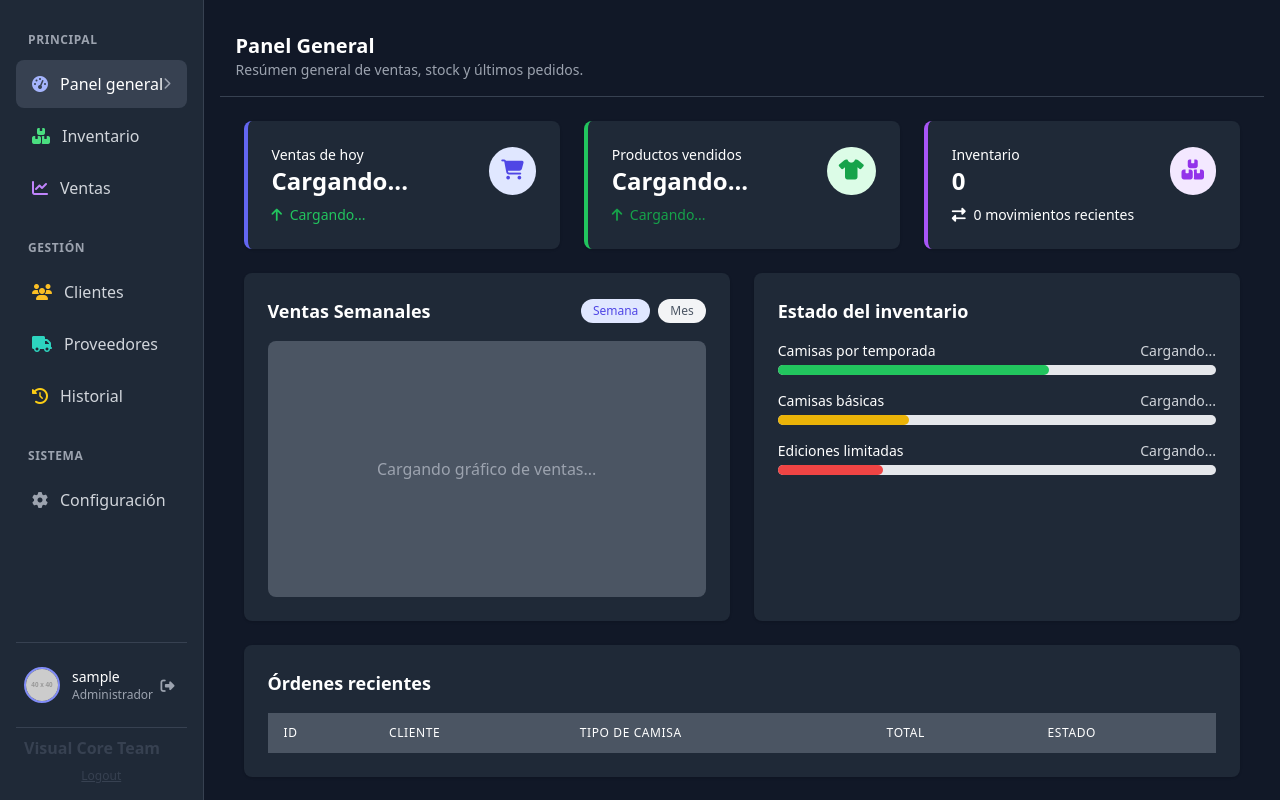
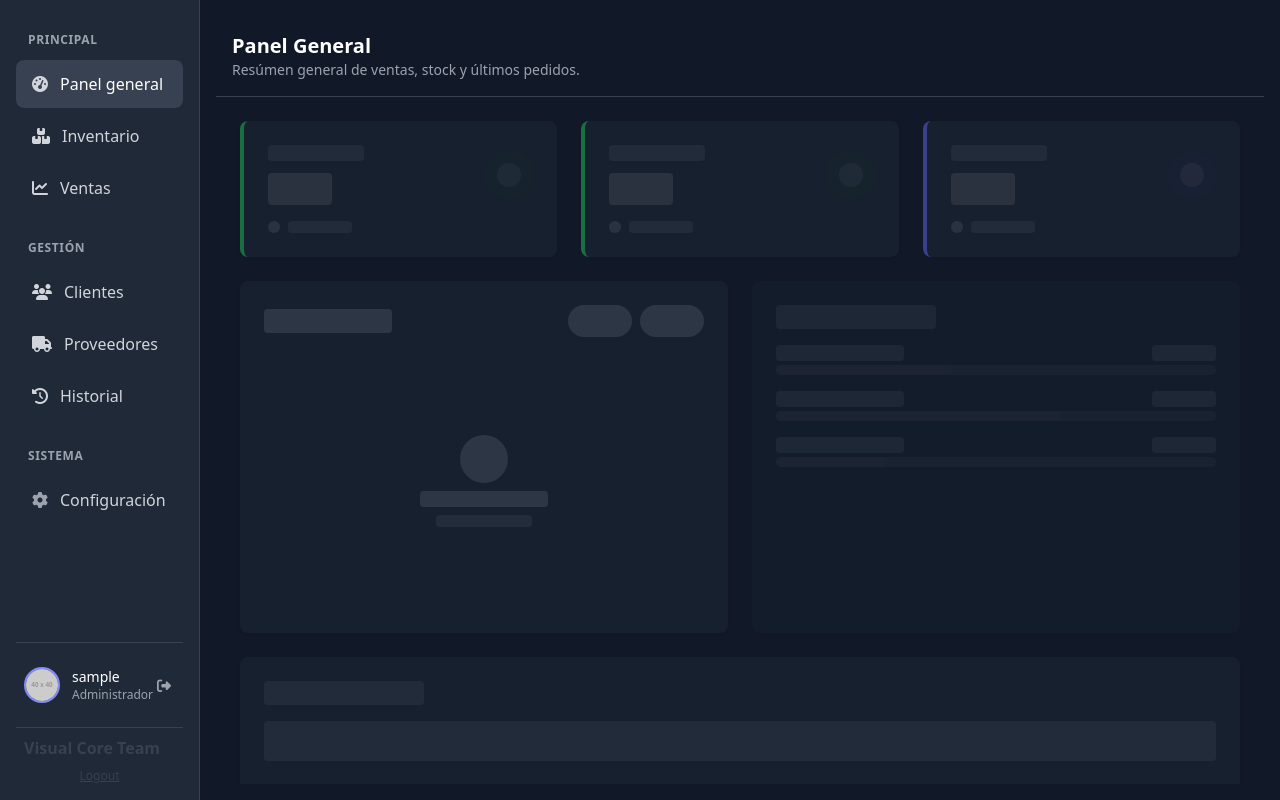
Before and after one commit to subl-1me/visual-core-gpanel-frontend, an Angular app: page / in a window 1280 px wide. Built offline with nearby package versions, Linux system fonts and the light colour scheme; sample sign-in values are in the browser's storage.

Commit message:
Dashboard - Placeholders

```diff
--- a/src/app/components/dashboard/dashboard.component.html
+++ b/src/app/components/dashboard/dashboard.component.html
@@ -1,26 +1,6 @@
 <div class="flex h-full bg-[#1F2937]">
   <!-- Main Content -->
   <div class="flex flex-col flex-1 overflow-hidden">
-    <!-- Top Bar -->
-    <!-- <header class="bg-[#111827] border-b border-gray-700">
-      <div class="flex items-center justify-between px-6 py-3">
-        <div class="flex items-center">
-          <button class="text-gray-400 hover:text-white md:hidden">
-            <i class="fas fa-bars text-xl"></i>
-          </button>
-          <h1 class="ml-4 text-xl font-semibold text-white">Panel General</h1>
-        </div>
-        <div class="flex items-center space-x-4">
-          <button class="text-gray-400 hover:text-white">
-            <i class="fas fa-bell text-xl"></i>
-          </button>
-          <button class="text-gray-400 hover:text-white">
-            <i class="fas fa-envelope text-xl"></i>
-          </button>
-        </div>
-      </div>
-    </header> -->
-
     <!-- Header -->
     <header class="bg-[#111827] border-b border-gray-700 p-4">
       <div class="flex items-center justify-between">
@@ -35,66 +15,142 @@
     <!-- Dashboard Content -->
     <main class="flex-1 overflow-y-auto p-6 bg-[#111827]">
       <!-- Metrics Grid -->
-      <div class="grid grid-cols-1 md:grid-cols-2 lg:grid-cols-3 gap-6 mb-6">
+      <div
+        class="grid grid-cols-1 md:grid-cols-2 lg:grid-cols-3 gap-6 mb-6 animate-pulse"
+      >
         <!-- Metric Card 1 -->
-        <div
-          class="bg-[#1F2937] rounded-lg shadow p-6 border-l-4 border-indigo-500"
+        <!-- <div
+          class="bg-[#1F2937] rounded-lg shadow p-6 border-l-4 border-green-500"
         >
           <div class="flex items-center justify-between">
             <div>
-              <p class="text-sm font-medium text-white">Ventas de hoy</p>
-              <p class="text-2xl font-semibold text-white">Cargando...</p>
+              <p class="text-sm font-medium text-gray-400">Ventas de hoy</p>
+              <p class="text-2xl font-semibold text-white">$0</p>
             </div>
-            <div class="p-3 rounded-full bg-indigo-100 text-indigo-600">
+            <div class="p-3 rounded-full bg-green-900/30 text-green-400">
               <i class="fas fa-shopping-cart text-xl"></i>
             </div>
           </div>
           <p class="mt-2 text-sm text-green-500">
-            <i class="fas fa-arrow-up mr-1"></i> Cargando...
+            <i class="fas fa-arrow-up mr-1"></i> 0% vs ayer
           </p>
-        </div>
+        </div> -->
 
-        <!-- Metric Card 2 -->
         <div
           class="bg-[#1F2937] rounded-lg shadow p-6 border-l-4 border-green-500"
         >
           <div class="flex items-center justify-between text-white">
             <div>
-              <p class="text-sm font-medium">Productos vendidos</p>
-              <p class="text-2xl font-semibold">Cargando...</p>
+              <div
+                class="h-4 w-24 bg-gray-600 rounded mb-3 animate-pulse"
+              ></div>
+              <div class="h-8 w-16 bg-gray-500 rounded animate-pulse"></div>
             </div>
-            <div class="p-3 rounded-full bg-green-100 text-green-600">
-              <i class="fas fa-tshirt text-xl"></i>
+            <div
+              class="p-3 rounded-full bg-green-900/30 text-green-400 opacity-50"
+            >
+              <div class="w-6 h-6 bg-gray-500 rounded-full animate-pulse"></div>
             </div>
           </div>
-          <p class="mt-2 text-sm text-green-600">
-            <i class="fas fa-arrow-up mr-1"></i> Cargando...
-          </p>
+          <div class="mt-4 flex items-center">
+            <div
+              class="h-3 w-3 bg-gray-500 rounded-full mr-2 animate-pulse"
+            ></div>
+            <div class="h-3 w-16 bg-gray-600 rounded animate-pulse"></div>
+          </div>
+        </div>
+
+        <!-- Metric Card 2 -->
+        <!-- <div
+            class="bg-[#1F2937] rounded-lg shadow p-6 border-l-4 border-green-500"
+          >
+            <div class="flex items-center justify-between text-white">
+              <div>
+                <p class="text-sm font-medium text-gray-400">
+                  Productos vendidos
+                </p>
+                <p class="text-2xl font-semibold">$0</p>
+              </div>
+              <div class="p-3 rounded-full bg-green-900/30 text-green-400">
+                <i class="fas fa-tshirt text-xl"></i>
+              </div>
+            </div>
+            <p class="mt-2 text-sm text-green-600">
+              <i class="fas fa-arrow-up mr-1"></i> 0% vs ayer
+            </p>
+          </div> -->
+
+        <div
+          class="bg-[#1F2937] rounded-lg shadow p-6 border-l-4 border-green-500"
+        >
+          <div class="flex items-center justify-between text-white">
+            <div>
+              <div
+                class="h-4 w-24 bg-gray-600 rounded mb-3 animate-pulse"
+              ></div>
+              <div class="h-8 w-16 bg-gray-500 rounded animate-pulse"></div>
+            </div>
+            <div
+              class="p-3 rounded-full bg-green-900/30 text-green-400 opacity-50"
+            >
+              <div class="w-6 h-6 bg-gray-500 rounded-full animate-pulse"></div>
+            </div>
+          </div>
+          <div class="mt-4 flex items-center">
+            <div
+              class="h-3 w-3 bg-gray-500 rounded-full mr-2 animate-pulse"
+            ></div>
+            <div class="h-3 w-16 bg-gray-600 rounded animate-pulse"></div>
+          </div>
         </div>
 
         <!-- Metric Card 3 -->
-        <div
-          class="bg-[#1F2937] rounded-lg shadow p-6 border-l-4 border-purple-500 text-white"
+        <!-- <div
+          class="bg-[#1F2937] rounded-lg shadow p-6 border-l-4 border-indigo-500"
         >
-          <div class="flex items-center justify-between">
+          <div class="flex items-center justify-between text-white">
             <div>
-              <p class="text-sm font-medium">Inventario</p>
+              <p class="text-sm font-medium text-gray-400">Inventario</p>
               <p class="text-2xl font-semibold">0</p>
             </div>
-            <div class="p-3 rounded-full bg-purple-100 text-purple-600">
+            <div class="p-3 rounded-full bg-indigo-900/30 text-indigo-400">
               <i class="fas fa-boxes text-xl"></i>
             </div>
           </div>
-          <p class="mt-2 text-sm text-white">
+          <p class="mt-2 text-sm text-indigo-400">
             <i class="fas fa-exchange-alt mr-1"></i> 0 movimientos recientes
           </p>
+        </div> -->
+
+        <div
+          class="bg-[#1F2937] rounded-lg shadow p-6 border-l-4 border-indigo-500"
+        >
+          <div class="flex items-center justify-between text-white">
+            <div>
+              <div
+                class="h-4 w-24 bg-gray-600 rounded mb-3 animate-pulse"
+              ></div>
+              <div class="h-8 w-16 bg-gray-500 rounded animate-pulse"></div>
+            </div>
+            <div
+              class="p-3 rounded-full bg-indigo-900/30 text-indigo-400 opacity-50"
+            >
+              <div class="w-6 h-6 bg-gray-500 rounded-full animate-pulse"></div>
+            </div>
+          </div>
+          <div class="mt-4 flex items-center">
+            <div
+              class="h-3 w-3 bg-gray-500 rounded-full mr-2 animate-pulse"
+            ></div>
+            <div class="h-3 w-16 bg-gray-600 rounded animate-pulse"></div>
+          </div>
         </div>
       </div>
 
       <!-- Charts Row -->
-      <div class="grid grid-cols-1 lg:grid-cols-2 gap-6 mb-6">
+      <div class="grid grid-cols-1 lg:grid-cols-2 gap-6 mb-6 animate-pulse">
         <!-- Sales Chart -->
-        <div class="bg-[#1F2937] rounded-lg shadow p-6">
+        <!-- <div class="bg-[#1F2937] rounded-lg shadow p-6">
           <div class="flex items-center justify-between mb-4">
             <h2 class="text-lg font-semibold text-white">Ventas Semanales</h2>
             <div class="flex space-x-2">
@@ -117,10 +173,34 @@
               <p class="text-gray-400">Cargando gráfico de ventas...</p>
             </div>
           </div>
+        </div> -->
+
+        <div class="bg-[#1F2937] rounded-lg shadow p-6">
+          <div class="flex items-center justify-between mb-4">
+            <!-- Título placeholder -->
+            <div class="h-6 w-32 bg-gray-600 rounded"></div>
+            <!-- Botones placeholder -->
+            <div class="flex space-x-2">
+              <div class="h-8 w-16 bg-gray-600 rounded-full"></div>
+              <div class="h-8 w-16 bg-gray-600 rounded-full"></div>
+            </div>
+          </div>
+          <!-- Gráfico placeholder -->
+          <div
+            class="h-64 bg-gray-800 rounded-lg flex items-center justify-center"
+          >
+            <div class="text-center">
+              <div
+                class="mx-auto h-12 w-12 bg-gray-600 rounded-full mb-2"
+              ></div>
+              <div class="h-4 w-32 bg-gray-600 rounded mx-auto"></div>
+              <div class="h-3 w-24 bg-gray-700 rounded mx-auto mt-2"></div>
+            </div>
+          </div>
         </div>
 
         <!-- Inventory Status -->
-        <div class="bg-[#1F2937] rounded-lg shadow p-6">
+        <!-- <div class="bg-[#1F2937] rounded-lg shadow p-6">
           <h2 class="text-lg font-semibold text-white mb-4">
             Estado del inventario
           </h2>
@@ -168,12 +248,59 @@
               </div>
             </div>
           </div>
+        </div> -->
+        <div class="bg-[#1F2937] rounded-lg shadow p-6 animate-pulse">
+          <!-- Título placeholder -->
+          <div class="h-6 w-40 bg-gray-600 rounded mb-4"></div>
+
+          <div class="space-y-4">
+            <!-- Barra 1 -->
+            <div>
+              <div class="flex justify-between mb-1">
+                <div class="h-4 w-32 bg-gray-600 rounded"></div>
+                <div class="h-4 w-16 bg-gray-600 rounded"></div>
+              </div>
+              <div class="w-full bg-gray-700 rounded-full h-2.5">
+                <div
+                  class="bg-gray-600 h-2.5 rounded-full animate-pulse"
+                  style="width: 40%"
+                ></div>
+              </div>
+            </div>
+
+            <!-- Barra 2 -->
+            <div>
+              <div class="flex justify-between mb-1">
+                <div class="h-4 w-32 bg-gray-600 rounded"></div>
+                <div class="h-4 w-16 bg-gray-600 rounded"></div>
+              </div>
+              <div class="w-full bg-gray-700 rounded-full h-2.5">
+                <div
+                  class="bg-gray-600 h-2.5 rounded-full animate-pulse"
+                  style="width: 65%"
+                ></div>
+              </div>
+            </div>
+
+            <!-- Barra 3 -->
+            <div>
+              <div class="flex justify-between mb-1">
+                <div class="h-4 w-32 bg-gray-600 rounded"></div>
+                <div class="h-4 w-16 bg-gray-600 rounded"></div>
+              </div>
+              <div class="w-full bg-gray-700 rounded-full h-2.5">
+                <div
+                  class="bg-gray-600 h-2.5 rounded-full animate-pulse"
+                  style="width: 25%"
+                ></div>
+              </div>
+            </div>
+          </div>
         </div>
       </div>
 
-      <!-- Recent Activity & Top Products -->
-      <div class="grid grid-cols-1 lg:grid-cols-1 gap-6">
-        <!-- Recent Orders -->
+      <!-- Recent Activity -->
+      <!-- <div class="grid grid-cols-1 lg:grid-cols-1 gap-6">
         <div class="bg-[#1F2937] rounded-lg shadow overflow-hidden">
           <div class="p-6">
             <h2 class="text-lg font-semibold text-white mb-4">
@@ -215,59 +342,18 @@
             </div>
           </div>
         </div>
+      </div> -->
+      <div class="bg-[#1F2937] rounded-lg shadow overflow-hidden animate-pulse">
+        <div class="p-6">
+          <!-- Título placeholder -->
+          <div class="h-6 w-40 bg-gray-600 rounded mb-4 animate-pulse"></div>
 
-        <!-- Top Products -->
-        <!-- <div class="bg-[#1F2937] rounded-lg shadow overflow-hidden">
-          <div class="p-6">
-            <h2 class="text-lg font-semibold text-gray-800 mb-4">
-              Productos Más Vendidos
-            </h2>
-            <div class="space-y-4">
-              <div class="flex items-center">
-                <div
-                  class="flex-shrink-0 h-10 w-10 bg-indigo-100 rounded-full flex items-center justify-center text-indigo-600"
-                >
-                  <i class="fas fa-tshirt"></i>
-                </div>
-                <div class="ml-4 flex-1">
-                  <p class="text-sm font-medium text-gray-900">
-                    Camisa Elegance
-                  </p>
-                  <p class="text-sm text-gray-500">Ventas: 142 unidades</p>
-                </div>
-                <div class="text-green-600 text-sm font-medium">+12%</div>
-              </div>
-              <div class="flex items-center">
-                <div
-                  class="flex-shrink-0 h-10 w-10 bg-green-100 rounded-full flex items-center justify-center text-green-600"
-                >
-                  <i class="fas fa-tshirt"></i>
-                </div>
-                <div class="ml-4 flex-1">
-                  <p class="text-sm font-medium text-gray-900">
-                    Camisa Classic
-                  </p>
-                  <p class="text-sm text-gray-500">Ventas: 98 unidades</p>
-                </div>
-                <div class="text-green-600 text-sm font-medium">+8%</div>
-              </div>
-              <div class="flex items-center">
-                <div
-                  class="flex-shrink-0 h-10 w-10 bg-purple-100 rounded-full flex items-center justify-center text-purple-600"
-                >
-                  <i class="fas fa-tshirt"></i>
-                </div>
-                <div class="ml-4 flex-1">
-                  <p class="text-sm font-medium text-gray-900">
-                    Camisa Premium
-                  </p>
-                  <p class="text-sm text-gray-500">Ventas: 76 unidades</p>
-                </div>
-                <div class="text-red-600 text-sm font-medium">-3%</div>
-              </div>
-            </div>
+          <div class="overflow-x-auto">
+            <div
+              class="h-10 w-100 bg-gray-600 rounded mb-3 animate-pulse"
+            ></div>
           </div>
-        </div> -->
+        </div>
       </div>
     </main>
   </div>
--- a/src/app/shared/sidebar/sidebar.component.html
+++ b/src/app/shared/sidebar/sidebar.component.html
@@ -19,12 +19,9 @@
             (click)="toggleActiveTab(TAB_NAMES.DASHBOARD)"
           >
             <i
-              class="fas fa-tachometer-alt mr-3 text-indigo-300 group-hover:text-indigo-200"
+              class="fas fa-tachometer-alt mr-3 text-gray-300 group-hover:text-indigo-300"
             ></i>
             <span>Panel general</span>
-            <i
-              class="fas fa-chevron-right ml-auto text-xs text-gray-400 group-hover:text-gray-300"
-            ></i>
           </a>
 
           <a
@@ -32,7 +29,7 @@
             (click)="toggleActiveTab(TAB_NAMES.STOCK)"
           >
             <i
-              class="fas fa-boxes mr-3 text-green-400 group-hover:text-green-300"
+              class="fas fa-boxes mr-3 text-gray-300 group-hover:text-purple-300"
             ></i>
             <span>Inventario</span>
           </a>
@@ -42,7 +39,7 @@
             (click)="toggleActiveTab(TAB_NAMES.SALES)"
           >
             <i
-              class="fas fa-chart-line mr-3 text-purple-400 group-hover:text-purple-300"
+              class="fas fa-chart-line mr-3 text-gray-300 group-hover:text-green-300"
             ></i>
             <span>Ventas</span>
           </a>
@@ -61,7 +58,7 @@
             (click)="toggleActiveTab(TAB_NAMES.CUSTOMERS)"
           >
             <i
-              class="fas fa-users mr-3 text-amber-400 group-hover:text-amber-300"
+              class="fas fa-users mr-3 text-gray-300 group-hover:text-amber-300"
             ></i>
             <span>Clientes</span>
           </a>
@@ -71,7 +68,7 @@
             (click)="toggleActiveTab(TAB_NAMES.PROVIDERS)"
           >
             <i
-              class="fas fa-truck mr-3 text-teal-400 group-hover:text-teal-300"
+              class="fas fa-truck mr-3 text-gray-300 group-hover:text-teal-300"
             ></i>
             <span>Proveedores</span>
           </a>
@@ -81,7 +78,7 @@
             (click)="toggleActiveTab(TAB_NAMES.HISTORY)"
           >
             <i
-              class="fas fa-history mr-3 text-yellow-400 group-hover:text-yellow-300"
+              class="fas fa-history mr-3 text-gray-300 group-hover:text-yellow-300"
             ></i>
             <span>Historial</span>
           </a>
@@ -89,7 +86,7 @@
           <!-- System -->
           <div class="px-3 pt-6 pb-2">
             <p
-              class="text-xs font-semibold text-gray-400 uppercase tracking-wider"
+              class="text-xs font-semibold text-gray-400 hover:bg-gray-700 uppercase tracking-wider"
             >
               Sistema
             </p>
```
